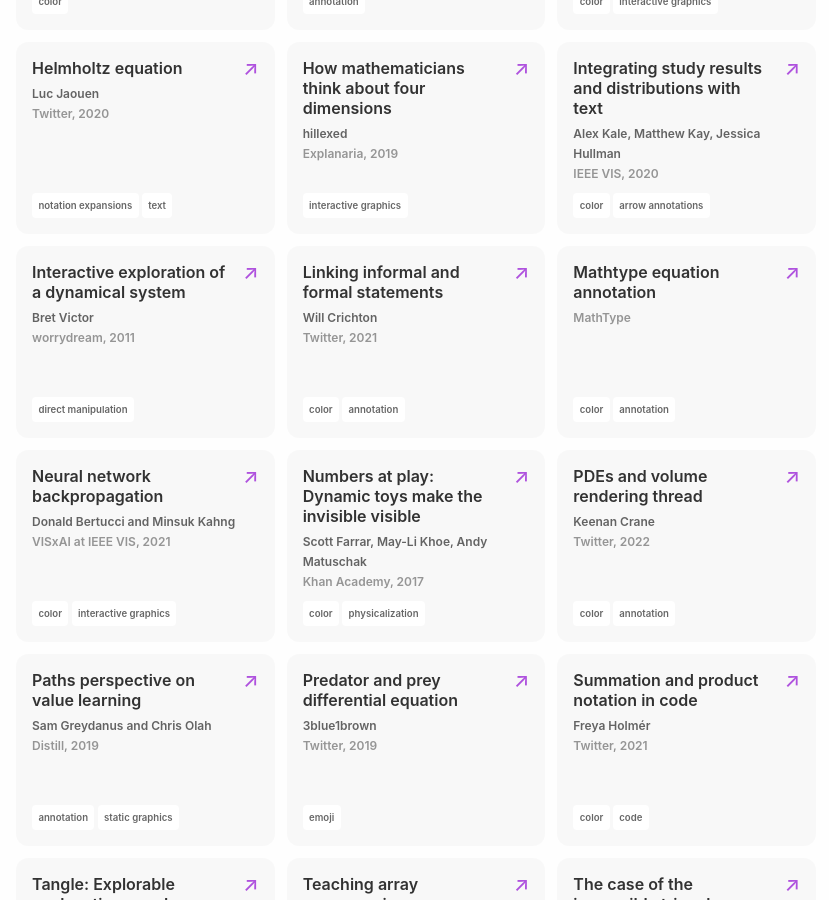
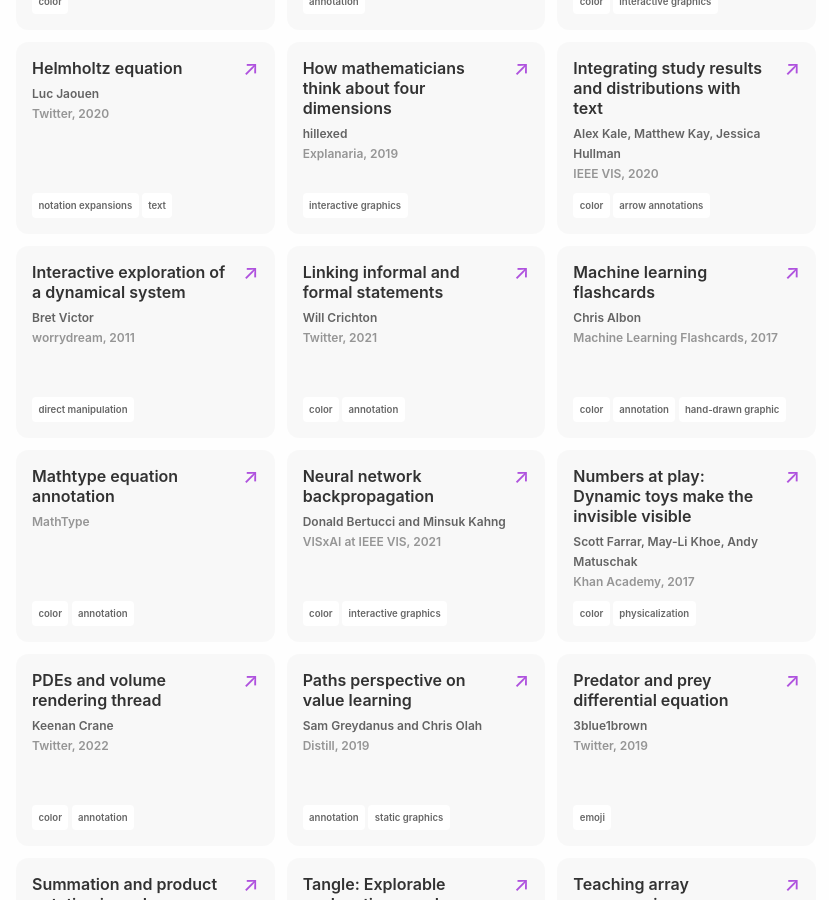
Before and after one commit to fredhohman/awesome-mathematical-notation-design, a Jekyll site: the page built from index.md, in a window 1280 px wide and 900 px high, scrolled down 3488 px. Shown: the whole window, without its empty margins (224-1053 px from the left). Built offline with Jekyll 4.4.1, drawn with Linux system fonts in a browser that asks for light colours; some of the changed text lies outside the part shown.

Commit message:
feat: add #23

```diff
--- a/_data/examples.yaml
+++ b/_data/examples.yaml
@@ -531,3 +531,14 @@
     - color
     - static graphic
     - layout
+
+- title: Machine learning flashcards
+  author: Chris Albon
+  publication: Machine Learning Flashcards
+  year: 2017
+  link: https://machinelearningflashcards.com
+  type: example
+  tags:
+    - color
+    - annotation
+    - hand-drawn graphic
```
